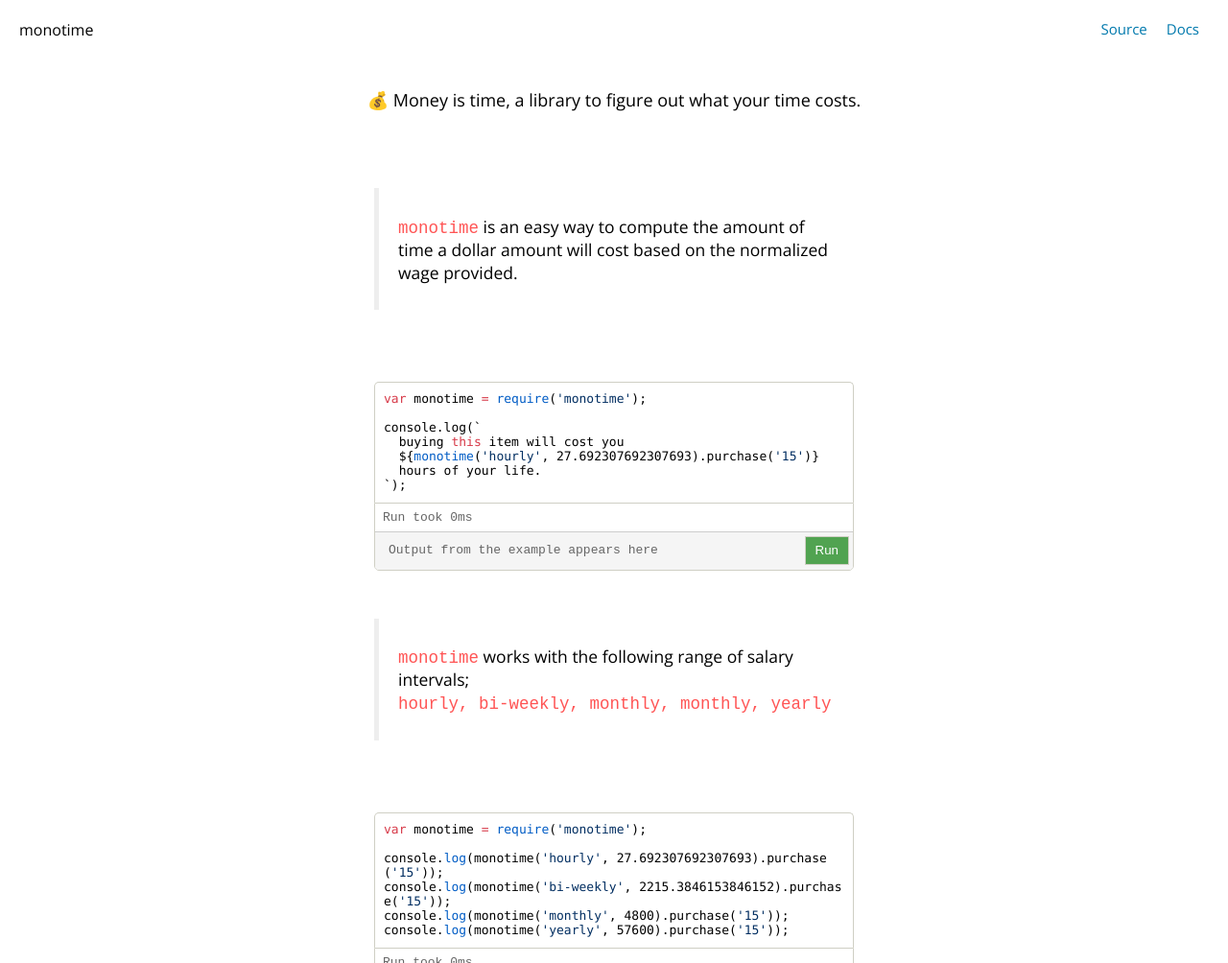
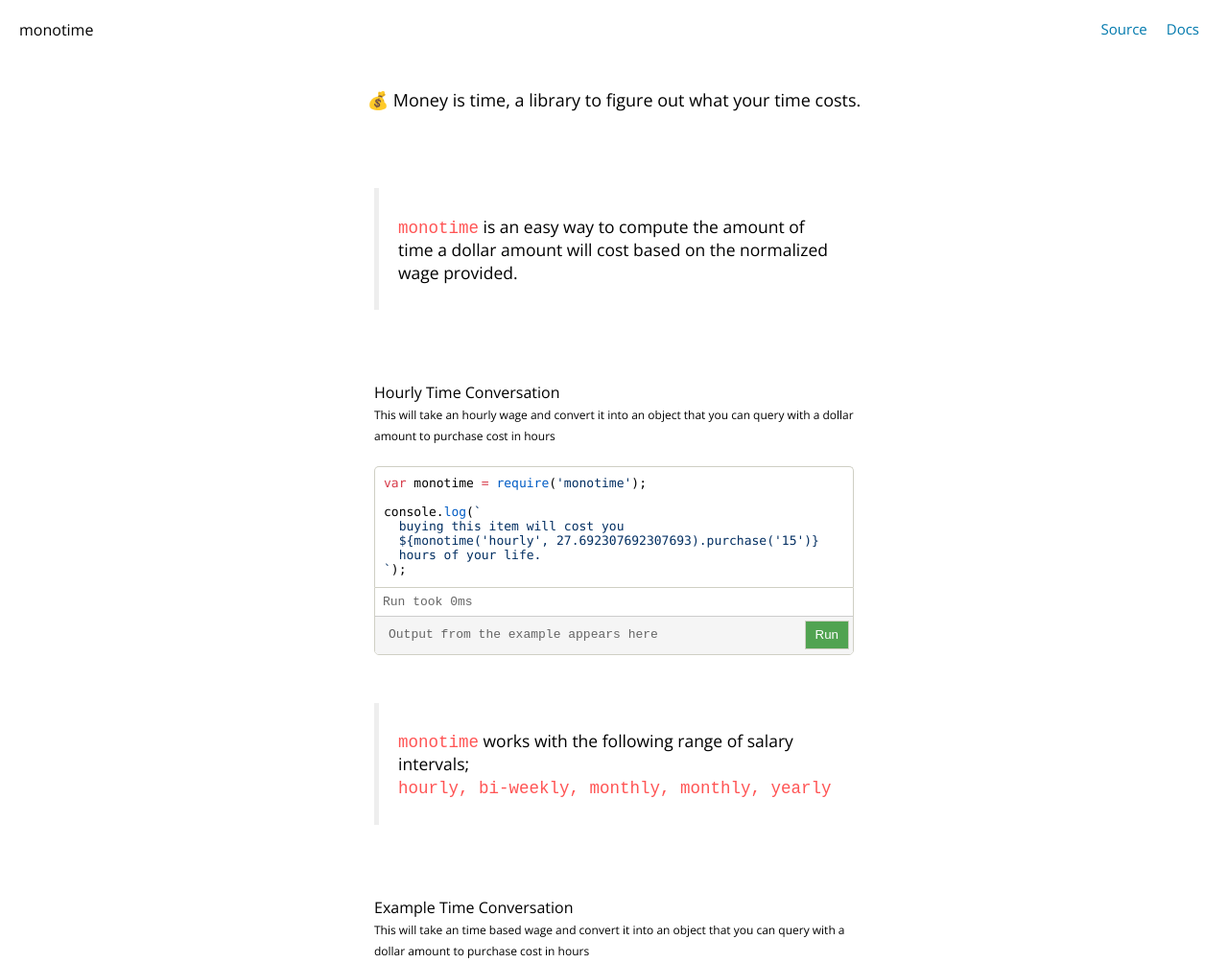
Before and after one commit to gabrielcsapo/monotime, a website: page docs/index.html in a window 1280 px wide. Shown: the top 1004 px of the page at 96% size. Drawn offline with nearby package versions, Linux system fonts and the light colour scheme.

Commit message:
updates docs

```diff
--- a/docs/index.html
+++ b/docs/index.html
@@ -3821,6 +3821,9 @@ var Editor = function (_React$Component) {
   }, {
     key: 'render',
     value: function render() {
+      var _props = this.props,
+          title = _props.title,
+          subtitle = _props.subtitle;
       var _state = this.state,
           value = _state.value,
           output = _state.output,
@@ -3835,6 +3838,23 @@ var Editor = function (_React$Component) {
       return _react2.default.createElement(
         'div',
         { className: 'editor' },
+        _react2.default.createElement(
+          'div',
+          { className: 'text-left text-black' },
+          (0, _util.cleanString)(title),
+          subtitle ? _react2.default.createElement(
+            'div',
+            null,
+            _react2.default.createElement(
+              'small',
+              null,
+              ' ',
+              (0, _util.cleanString)(subtitle),
+              ' '
+            )
+          ) : ''
+        ),
+        _react2.default.createElement('br', null),
         _react2.default.createElement(
           'div',
           { style: { position: 'relative' } },
@@ -3913,6 +3933,8 @@ var Editor = function (_React$Component) {
 }(_react2.default.Component);
 
 Editor.propTypes = {
+  title: _propTypes2.default.string,
+  subtitle: _propTypes2.default.string,
   value: _propTypes2.default.string
 };
 
@@ -4044,8 +4066,8 @@ const keywords = [
 // The key becomes the class name of the <span>
 // around the matched block of code.
 const syntax = {
+  'string': /("[^"]*"|'[^']+'|`[^`]+`)/g,
   'comment': /(\/\*.*?\*\/|\/\/.*)/g,
-  'string': /("[^"]*"|'[^']+')/g,
   'class': /\b([A-Z][a-z]+)\b/g,
   'number': /\b([0-9]+(?:\.[0-9]+)?)\b/g,
   'keyword': new(RegExp)('\\b(' + keywords.join('|') + ')\\b', 'g'),
--- a/package.json
+++ b/package.json
@@ -37,7 +37,7 @@
     "psychic.css": "0.0.1",
     "tap": "^11.0.1",
     "tape": "^4.8.0",
-    "tryitout": "^2.0.4",
+    "tryitout": "^2.0.7",
     "uglifyjs": "^2.4.11"
   }
 }
```
Also changed, not shown: docs/code/Monotime.html (+1 -1 lines), docs/code/index.html (+1 -1 lines), docs/code/index.js.html (+1 -1 lines).
